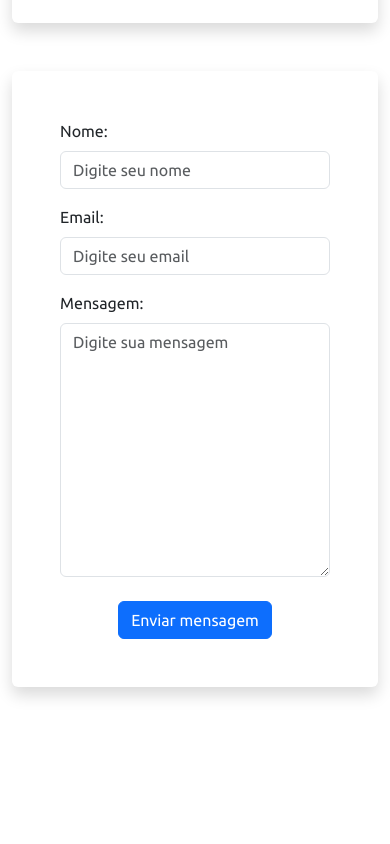
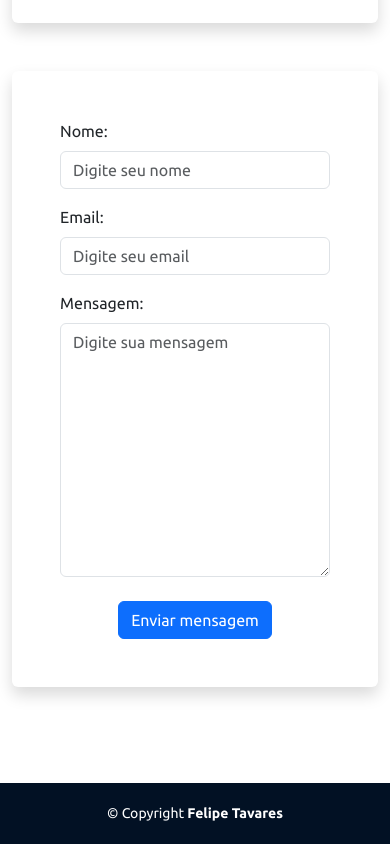
Before and after one commit to oHeez/oHeez.github.io, a plain HTML site: page templates/index.html in a window 390 px wide. Shown: the part 4802-5646 px from the top of the page. Before the commit the page ends 5585 px from the top, so only its background shows below. Drawn offline with nearby package versions, Linux system fonts and the light colour scheme.

Commit message:
footer and config deploy

```diff
--- a/static/style.css
+++ b/static/style.css
@@ -226,3 +226,24 @@ i.menu-mobile {
     background: #fff;
     border-radius: 50%;
 }
+
+#footer{
+    padding: 15px;
+    color: #fff;
+    font-size: 14px;
+    position: fixed;
+    left: 0;
+    bottom: 0;
+    width: 300px;
+    z-index: 9999;
+    background-color: #021124;
+    transition: .3s;
+}
+
+@media (max-width: 1012px){
+    #footer{
+        position: static;
+        width: auto;
+        padding: 20px 15px;
+    }
+}
--- a/templates/index.html
+++ b/templates/index.html
@@ -298,6 +298,14 @@
 
     </main>
 
+    <footer id="footer">
+        <div class="container">
+            <div class="text-center">
+                &copy; Copyright <strong>Felipe Tavares</strong>
+            </div>
+        </div>
+    </footer>
+
     <script src="../static/bootstrap/js/bootstrap.bundle.min.js"></script>
     <script src="../static/script.js"></script>
     <script src="../static/app.js"></script>
```
Also changed, not shown: requirements.txt (added), 1 other file.
